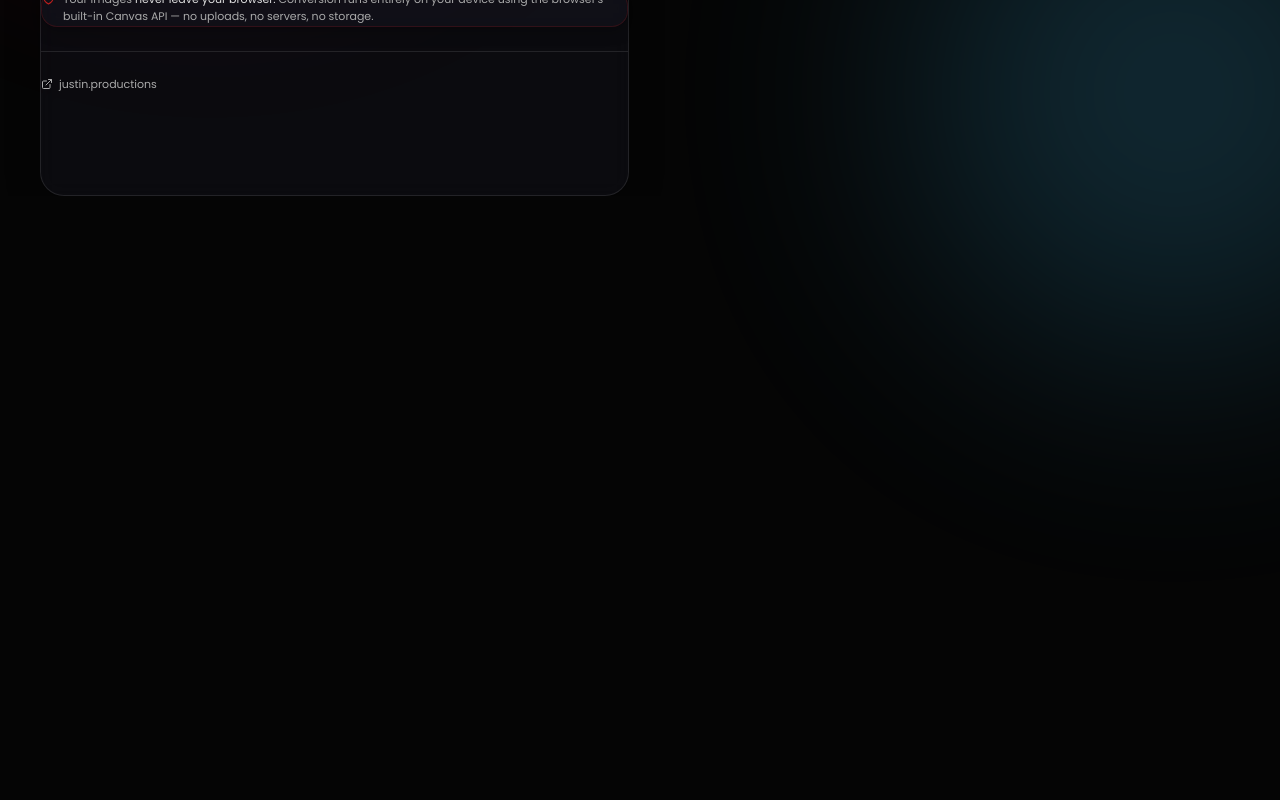
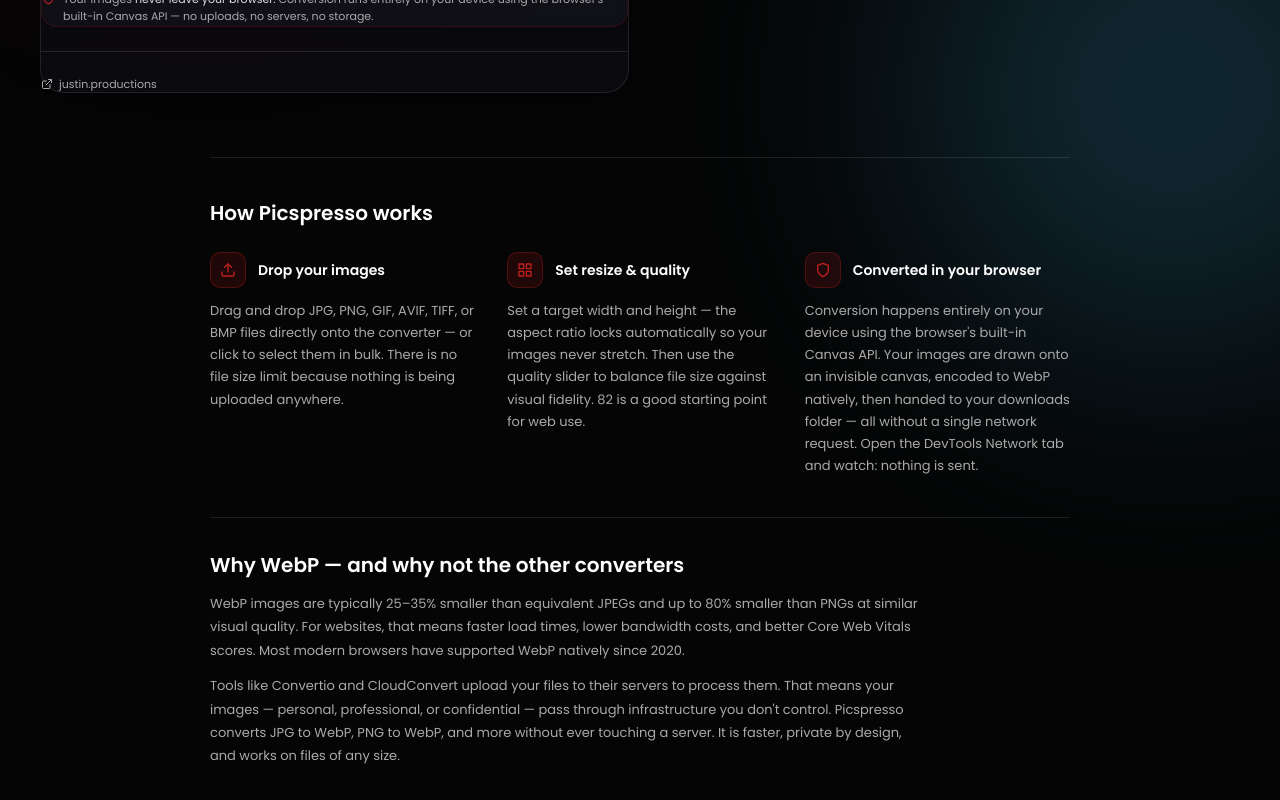
Before and after one commit to justinproductions/picspresso, a Next.js app: page / in a window 1280 px wide. Shown: the part 604-1404 px from the top of the page. Before the commit the page ends 800 px from the top, so only its background shows below. Built offline with nearby package versions, Linux system fonts and the light colour scheme.

Commit message:
feat: add how it works section below converter for SEO

```diff
--- a/app/page.tsx
+++ b/app/page.tsx
@@ -402,6 +402,96 @@
           )}
         </div>
       </div>
+
+      {/* How it works — SEO content, below the fold */}
+      <section className="mt-16 mb-8" style={{ maxWidth: 860, margin: "64px auto 32px" }}>
+        <div style={{ height: 1, background: "var(--border)", marginBottom: 40 }} />
+
+        <h2 style={{ color: "var(--heading)", fontSize: 20, fontWeight: 600, marginBottom: 24 }}>
+          How Picspresso works
+        </h2>
+
+        <div className="grid gap-8" style={{ gridTemplateColumns: "repeat(auto-fit, minmax(240px, 1fr))" }}>
+          <div className="flex flex-col gap-3">
+            <div className="flex items-center gap-3">
+              <div style={{
+                background: "rgba(191,32,30,0.15)",
+                border: "1px solid rgba(191,32,30,0.3)",
+                borderRadius: 10,
+                width: 36, height: 36,
+                display: "flex", alignItems: "center", justifyContent: "center",
+                flexShrink: 0,
+              }}>
+                <svg width="16" height="16" viewBox="0 0 24 24" fill="none" stroke="var(--accent)" strokeWidth="2" strokeLinecap="round" strokeLinejoin="round">
+                  <path d="M21 15v4a2 2 0 0 1-2 2H5a2 2 0 0 1-2-2v-4" />
+                  <polyline points="17 8 12 3 7 8" /><line x1="12" y1="3" x2="12" y2="15" />
+                </svg>
+              </div>
+              <h3 style={{ color: "var(--heading)", fontSize: 14, fontWeight: 600 }}>Drop your images</h3>
+            </div>
+            <p style={{ color: "var(--muted)", fontSize: 13, lineHeight: 1.7 }}>
+              Drag and drop JPG, PNG, GIF, AVIF, TIFF, or BMP files directly onto the converter — or click to select them in bulk. There is no file size limit because nothing is being uploaded anywhere.
+            </p>
+          </div>
+
+          <div className="flex flex-col gap-3">
+            <div className="flex items-center gap-3">
+              <div style={{
+                background: "rgba(191,32,30,0.15)",
+                border: "1px solid rgba(191,32,30,0.3)",
+                borderRadius: 10,
+                width: 36, height: 36,
+                display: "flex", alignItems: "center", justifyContent: "center",
+                flexShrink: 0,
+              }}>
+                <svg width="16" height="16" viewBox="0 0 24 24" fill="none" stroke="var(--accent)" strokeWidth="2" strokeLinecap="round" strokeLinejoin="round">
+                  <rect x="3" y="3" width="7" height="7" /><rect x="14" y="3" width="7" height="7" />
+                  <rect x="14" y="14" width="7" height="7" /><rect x="3" y="14" width="7" height="7" />
+                </svg>
+              </div>
+              <h3 style={{ color: "var(--heading)", fontSize: 14, fontWeight: 600 }}>Set resize & quality</h3>
+            </div>
+            <p style={{ color: "var(--muted)", fontSize: 13, lineHeight: 1.7 }}>
+              Set a target width and height — the aspect ratio locks automatically so your images never stretch. Then use the quality slider to balance file size against visual fidelity. 82 is a good starting point for web use.
+            </p>
+          </div>
+
+          <div className="flex flex-col gap-3">
+            <div className="flex items-center gap-3">
+              <div style={{
+                background: "rgba(191,32,30,0.15)",
+                border: "1px solid rgba(191,32,30,0.3)",
+                borderRadius: 10,
+                width: 36, height: 36,
+                display: "flex", alignItems: "center", justifyContent: "center",
+                flexShrink: 0,
+              }}>
+                <svg width="16" height="16" viewBox="0 0 24 24" fill="none" stroke="var(--accent)" strokeWidth="2" strokeLinecap="round" strokeLinejoin="round">
+                  <path d="M12 22s8-4 8-10V5l-8-3-8 3v7c0 6 8 10 8 10z" />
+                </svg>
+              </div>
+              <h3 style={{ color: "var(--heading)", fontSize: 14, fontWeight: 600 }}>Converted in your browser</h3>
+            </div>
+            <p style={{ color: "var(--muted)", fontSize: 13, lineHeight: 1.7 }}>
+              Conversion happens entirely on your device using the browser&apos;s built-in Canvas API. Your images are drawn onto an invisible canvas, encoded to WebP natively, then handed to your downloads folder — all without a single network request. Open the DevTools Network tab and watch: nothing is sent.
+            </p>
+          </div>
+        </div>
+
+        <div style={{ height: 1, background: "var(--border)", margin: "40px 0 32px" }} />
+
+        <div className="flex flex-col gap-3">
+          <h2 style={{ color: "var(--heading)", fontSize: 20, fontWeight: 600 }}>
+            Why WebP — and why not the other converters
+          </h2>
+          <p style={{ color: "var(--muted)", fontSize: 13, lineHeight: 1.8, maxWidth: 720 }}>
+            WebP images are typically 25–35% smaller than equivalent JPEGs and up to 80% smaller than PNGs at similar visual quality. For websites, that means faster load times, lower bandwidth costs, and better Core Web Vitals scores. Most modern browsers have supported WebP natively since 2020.
+          </p>
+          <p style={{ color: "var(--muted)", fontSize: 13, lineHeight: 1.8, maxWidth: 720 }}>
+            Tools like Convertio and CloudConvert upload your files to their servers to process them. That means your images — personal, professional, or confidential — pass through infrastructure you don&apos;t control. Picspresso converts JPG to WebP, PNG to WebP, and more without ever touching a server. It is faster, private by design, and works on files of any size.
+          </p>
+        </div>
+      </section>
     </main>
   );
 }
```
